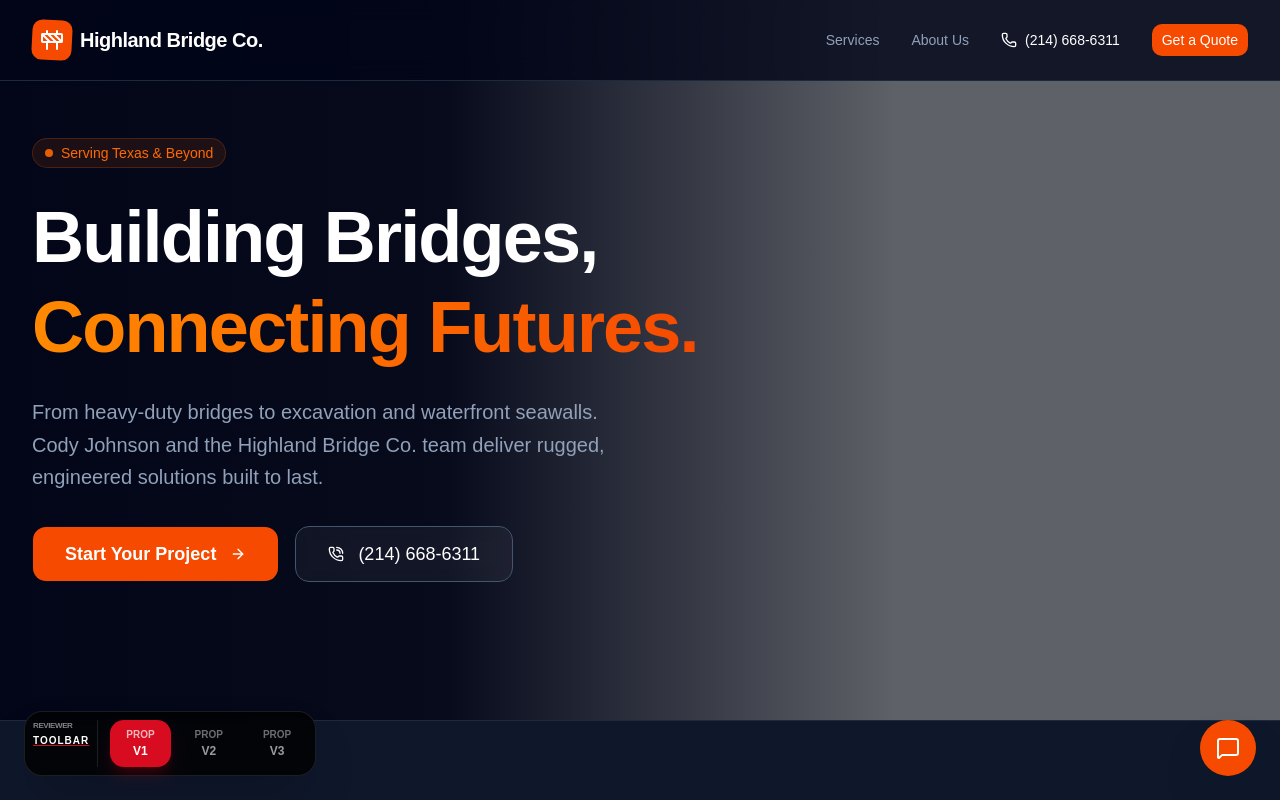
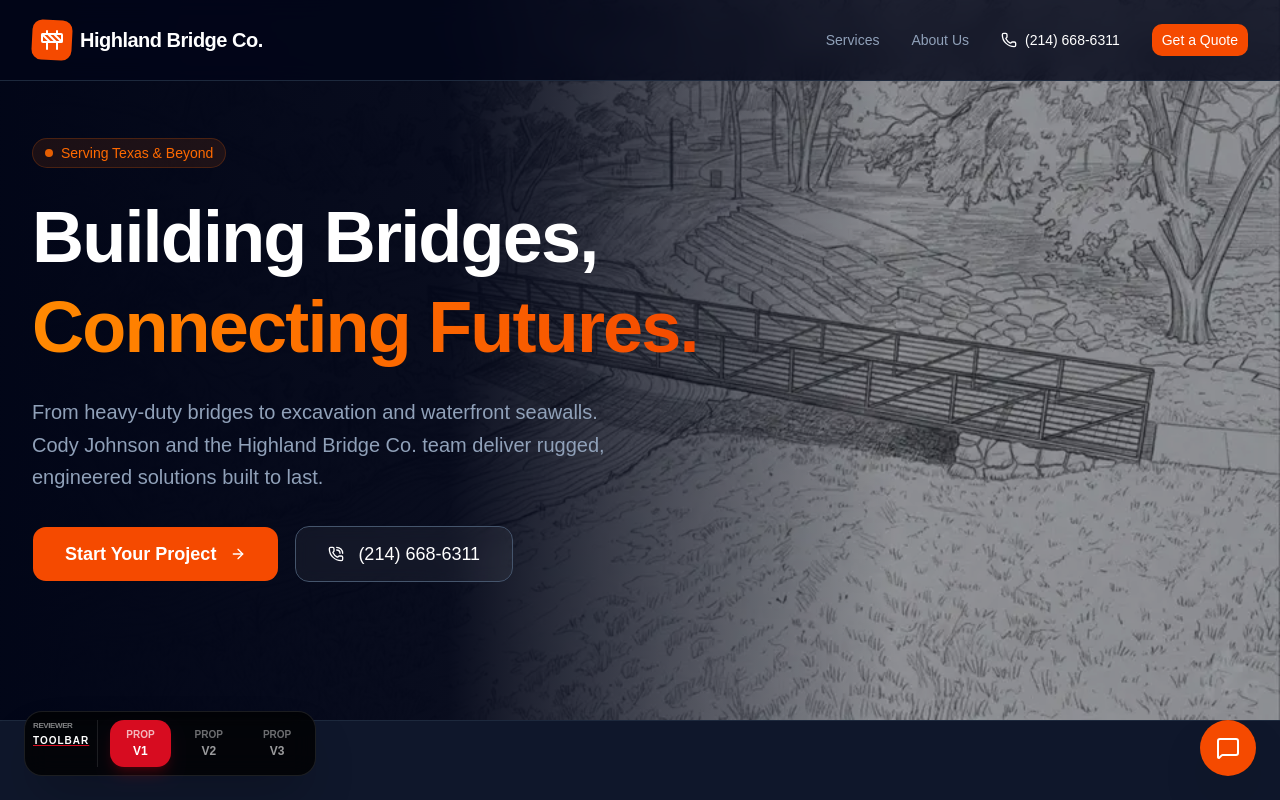
Before and after one commit to lunacodeabit/highland-bridge-co, a React (Vite) app: page / in a window 1280 px wide. Shown: the top 800 px of the page. Built offline with nearby package versions, Linux system fonts and the light colour scheme.

Commit message:
fix(V1): use gitignored-safe frames-webp (94 frames) for scroll animation

```diff
--- a/index.html
+++ b/index.html
@@ -9,7 +9,7 @@
     <link rel="canonical" href="http://www.myrailcarbridge.com/" />
 
     <!-- Hero Performance Preloads (V1 is the default landing: scroll-frame sequence) -->
-    <link rel="preload" as="image" href="/frames/frame_%20(1).jpg" fetchpriority="high" />
+    <link rel="preload" as="image" href="/frames-webp/frame_1.webp" fetchpriority="high" />
 
     <!-- Open Graph -->
     <meta property="og:type" content="website">
--- a/src/components/V1Landing.tsx
+++ b/src/components/V1Landing.tsx
@@ -6,10 +6,10 @@
 import { Textarea } from './ui/textarea';
 import { ScrollFrameCanvas } from './ScrollFrameCanvas';
 
-// Scroll-frame sequence lives in /public/frames/, 188 frames, pattern: "frame_ (N).jpg".
-// Space and parentheses must be URL-encoded for the browser to fetch them correctly.
-const V1_FRAME_COUNT = 188;
-const getV1FrameUrl = (i: number) => `/frames/frame_%20(${i}).jpg`;
+// Scroll-frame sequence lives in /public/frames-webp/, 94 webp frames (optimized).
+// Pattern: "frame_N.webp" (1..94). The original JPGs in /public/frames/ are gitignored.
+const V1_FRAME_COUNT = 94;
+const getV1FrameUrl = (i: number) => `/frames-webp/frame_${i}.webp`;
 
 const services = [
   {
```
